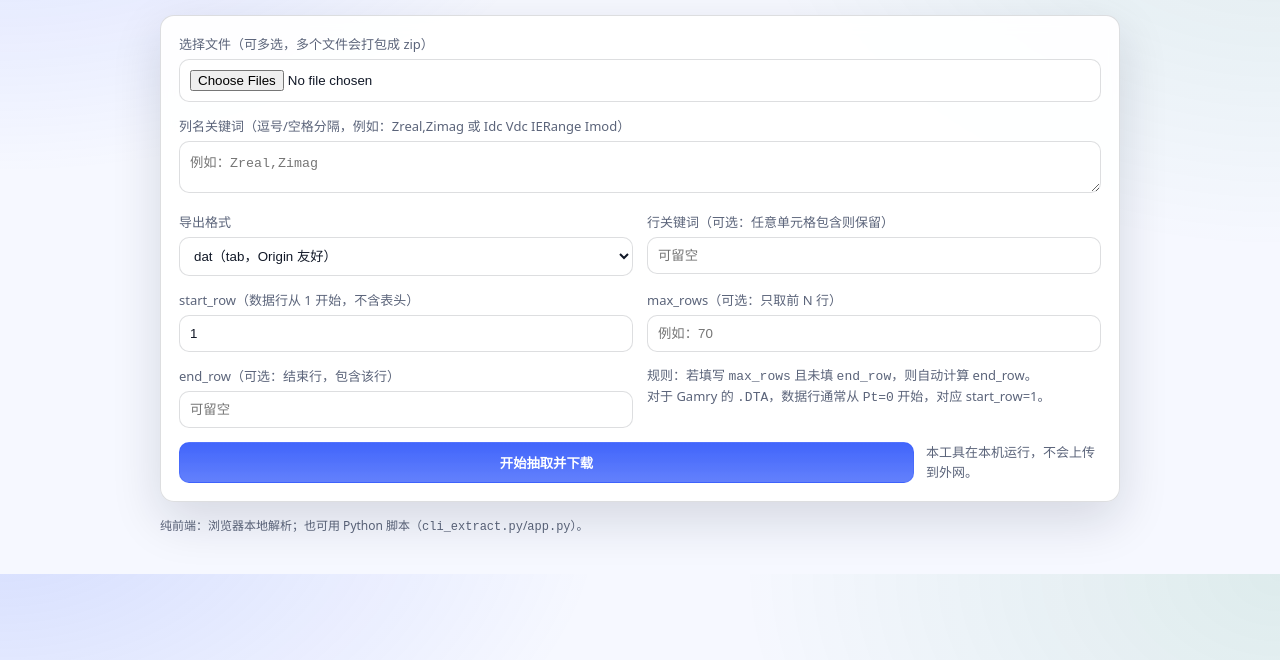
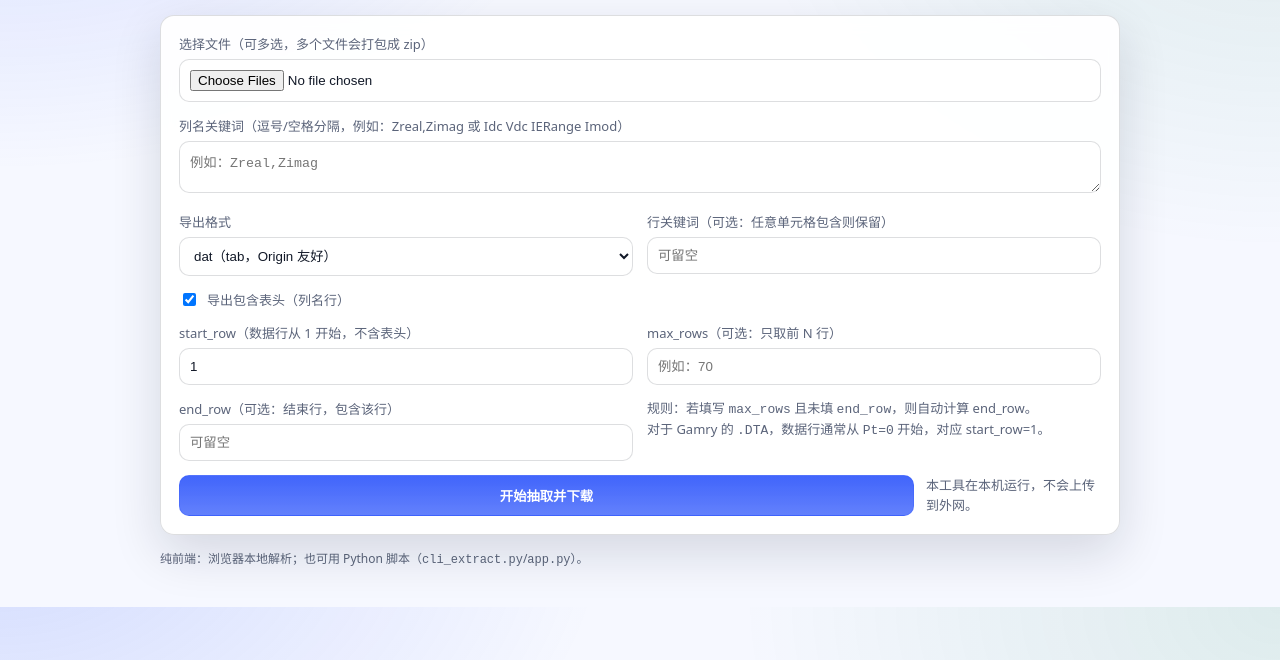
Before and after one commit to yixiezhe/table-tool, a plain HTML site: page static/index.html in a window 1280 px wide. Shown: the part 140-800 px from the top of the page. Drawn offline with Linux system fonts and the light colour scheme.

Commit message:
Implement include header option in export functionality
Added checkbox option to include header in export.

```diff
--- a/static/index.html
+++ b/static/index.html
@@ -74,6 +74,17 @@
       textarea {
         min-height: 44px;
         resize: vertical;
+      }
+      input[type="checkbox"] {
+        width: auto;
+        padding: 0;
+      }
+      label.check {
+        display: flex;
+        align-items: center;
+        gap: 8px;
+        margin-bottom: 0;
+        font-weight: 500;
       }
       input:focus,
       select:focus,
@@ -171,6 +182,13 @@
               <label for="row_keyword">行关键词（可选：任意单元格包含则保留）</label>
               <input id="row_keyword" name="row_keyword" placeholder="可留空" />
             </div>
+          </div>
+
+          <div class="row">
+            <label class="check" for="include_header">
+              <input id="include_header" name="include_header" type="checkbox" checked />
+              导出包含表头（列名行）
+            </label>
           </div>
 
           <div class="grid row">
@@ -448,11 +466,13 @@
         return s;
       }
 
-      function tableToText(table, outFmt) {
+      function tableToText(table, outFmt, includeHeader) {
         const fmt = (outFmt || "tsv").toLowerCase();
         const delimiter = fmt === "csv" ? "," : "\t";
         const lines = [];
-        lines.push(table.columns.map((c) => escapeCell(c, delimiter)).join(delimiter));
+        if (includeHeader) {
+          lines.push(table.columns.map((c) => escapeCell(c, delimiter)).join(delimiter));
+        }
         for (const row of table.rows) {
           lines.push(row.map((c) => escapeCell(c, delimiter)).join(delimiter));
         }
@@ -618,6 +638,7 @@
           const columnsSpec = document.getElementById("columns").value || "";
           const outFmt = document.getElementById("out_fmt").value || "tsv";
           const rowKeyword = document.getElementById("row_keyword").value || "";
+          const includeHeader = document.getElementById("include_header").checked;
           const startRow = parseInt(document.getElementById("start_row").value || "1", 10);
           const maxRowsRaw = document.getElementById("max_rows").value || "";
           const endRowRaw = document.getElementById("end_row").value || "";
@@ -632,7 +653,7 @@
             const text = await readFileAsText(file);
             const table = parseFileToTable(file.name, text);
             const extracted = extractTable(table, columnsSpec, startRow, endRow, maxRows, rowKeyword);
-            const outText = tableToText(extracted, outFmt);
+            const outText = tableToText(extracted, outFmt, includeHeader);
             const outBytes = textEncoder.encode(outText);
             const outName = `${file.name.replace(/\.[^.]+$/, "")}_extracted${outExt(outFmt)}`;
             outputs.push({ name: outName, bytes: outBytes });
```
